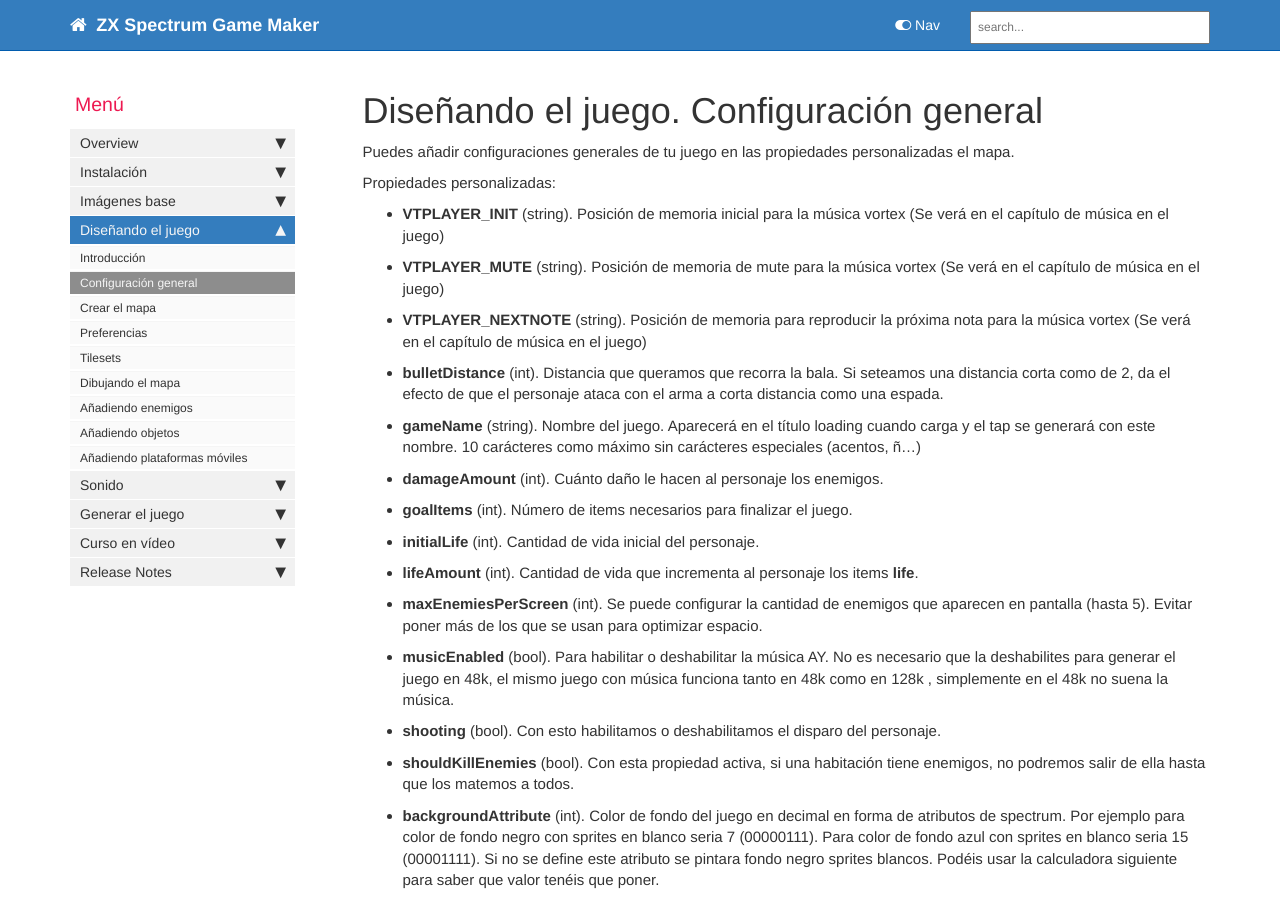
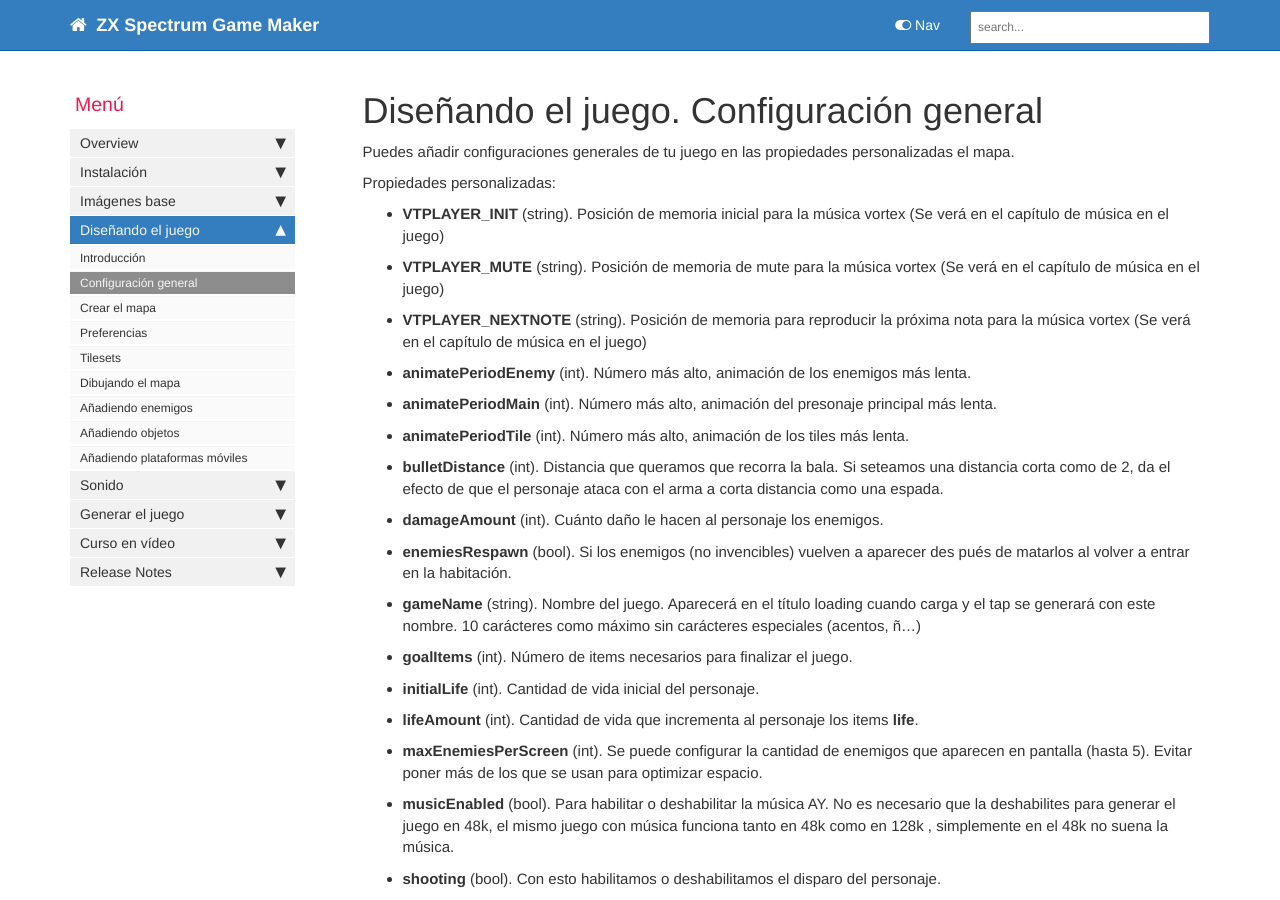
Before and after one commit to rtorralba/zx-game-maker-www, a Jekyll site: the page built from pages/mydoc/mydoc_tiled_general_configuration.md, in a window 1280 px wide and 900 px high. Built offline with Jekyll 4.4.1, drawn with Linux system fonts in a browser that asks for light colours; comment, search, counter and statistics services are not loaded.

Commit message:
add objects animated period

```diff
--- a/pages/mydoc/mydoc_tiled_general_configuration.md
+++ b/pages/mydoc/mydoc_tiled_general_configuration.md
@@ -15,9 +15,13 @@
 * **VTPLAYER_INIT** (string). Posición de memoria inicial para la música vortex (Se verá en el capítulo de música en el juego)
 * **VTPLAYER_MUTE** (string). Posición de memoria de mute para la música vortex (Se verá en el capítulo de música en el juego)
 * **VTPLAYER_NEXTNOTE** (string). Posición de memoria para reproducir la próxima nota para la música vortex (Se verá en el capítulo de música en el juego)
+* **animatePeriodEnemy** (int). Número más alto, animación de los enemigos más lenta.
+* **animatePeriodMain** (int). Número más alto, animación del presonaje principal más lenta.
+* **animatePeriodTile** (int). Número más alto, animación de los tiles más lenta.
 * **bulletDistance** (int). Distancia que queramos que recorra la bala. Si seteamos una distancia corta como de 2, da el efecto de que el personaje ataca con el arma a corta distancia como una espada.
+* **damageAmount** (int). Cuánto daño le hacen al personaje los enemigos.
+* **enemiesRespawn** (bool). Si los enemigos (no invencibles) vuelven a aparecer des pués de matarlos al volver a entrar en la habitación.
 * **gameName** (string). Nombre del juego. Aparecerá en el título loading cuando carga y el tap se generará con este nombre. 10 carácteres como máximo sin carácteres especiales (acentos, ñ...)
-* **damageAmount** (int). Cuánto daño le hacen al personaje los enemigos.
 * **goalItems** (int). Número de items necesarios para finalizar el juego.
 * **initialLife** (int). Cantidad de vida inicial del personaje.
 * **lifeAmount** (int). Cantidad de vida que incrementa al personaje los items **life**.
```
Also changed, not shown: images/general_settings.png, images/qr.png (added), images/qr.svg (added).
